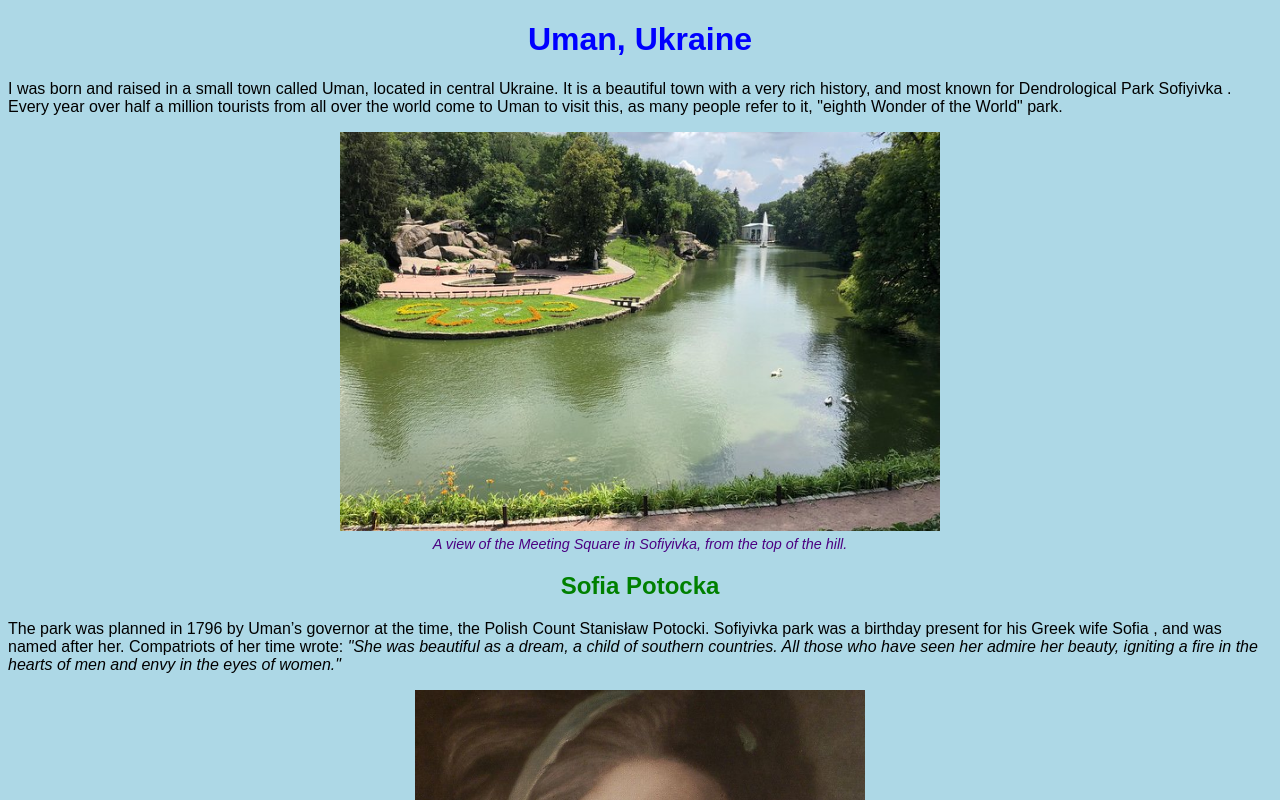
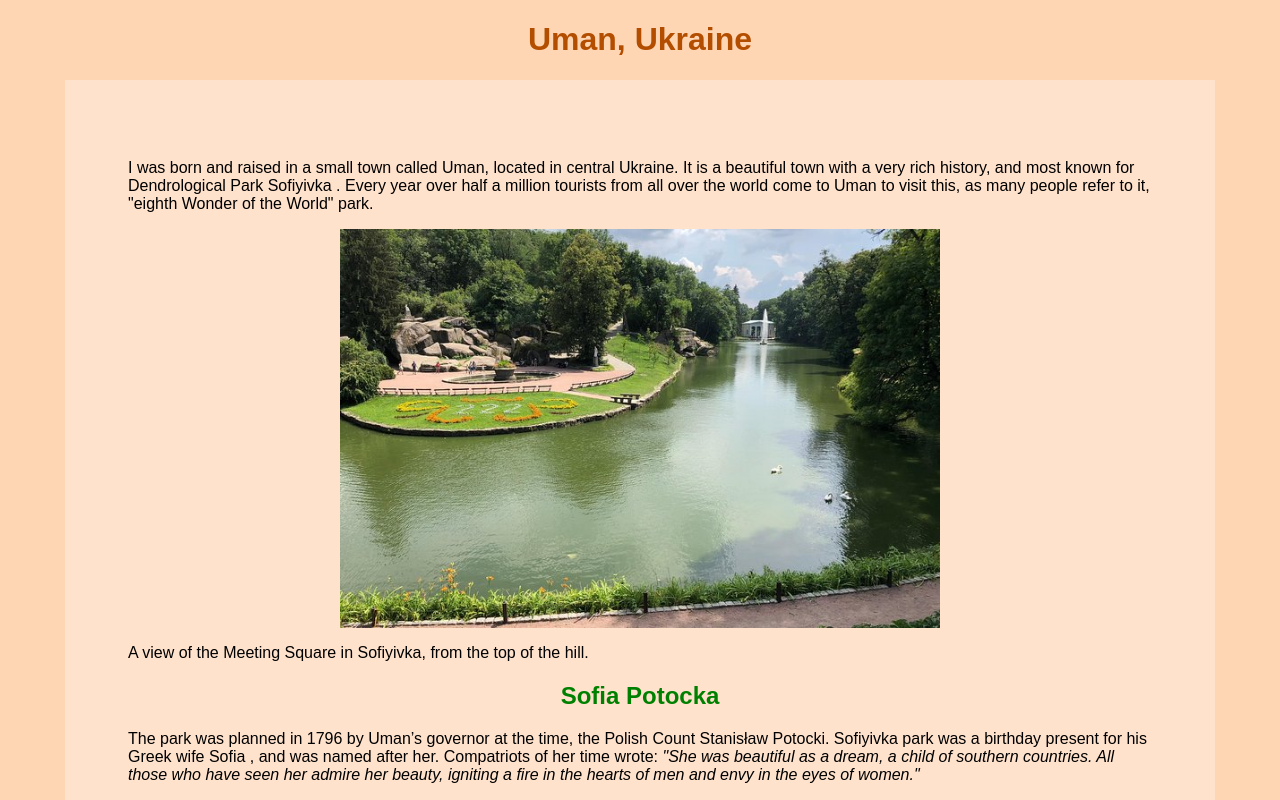
Before and after one commit to tatianamoroztm/-html-me-something, a plain HTML site: page index.html in a window 1280 px wide. Shown: the top 800 px of the page. Drawn offline with Linux system fonts and the light colour scheme.

Commit message:
Added css style

```diff
--- a/styles.css
+++ b/styles.css
@@ -3,10 +3,10 @@ margin-left: 50px;
 }
 body {
     font-family: sans-serif;
-    background-color: lightblue;
+    background-color:#ffd6b3;
 }
 h1 {
-    color: blue;
+    color:#b34d00;
     text-align: center;
 }
 h2 {
@@ -17,7 +17,7 @@ footer {
     font-size: 0.8em;
     margin: 20px;
      text-align: center;
-     background-color: green;
+     background-color:green;
      color: white;
      padding: 10px;
 }
@@ -29,10 +29,20 @@ footer {
     margin-left: auto;
     margin-right: auto;
   }
-#caption {
+.caption {
     color: indigo;
     font-size: 0.9em;
     font-style: italic;
     text-align: center;
     margin-top: 5px;
 }
+main {
+    width: 100%;
+    max-width: 1024px;
+    margin: 0 auto;
+    background-color:#ffe2cc;
+    padding: 5%;
+}
+#fullWidth {
+    width: 100%;
+}
```
